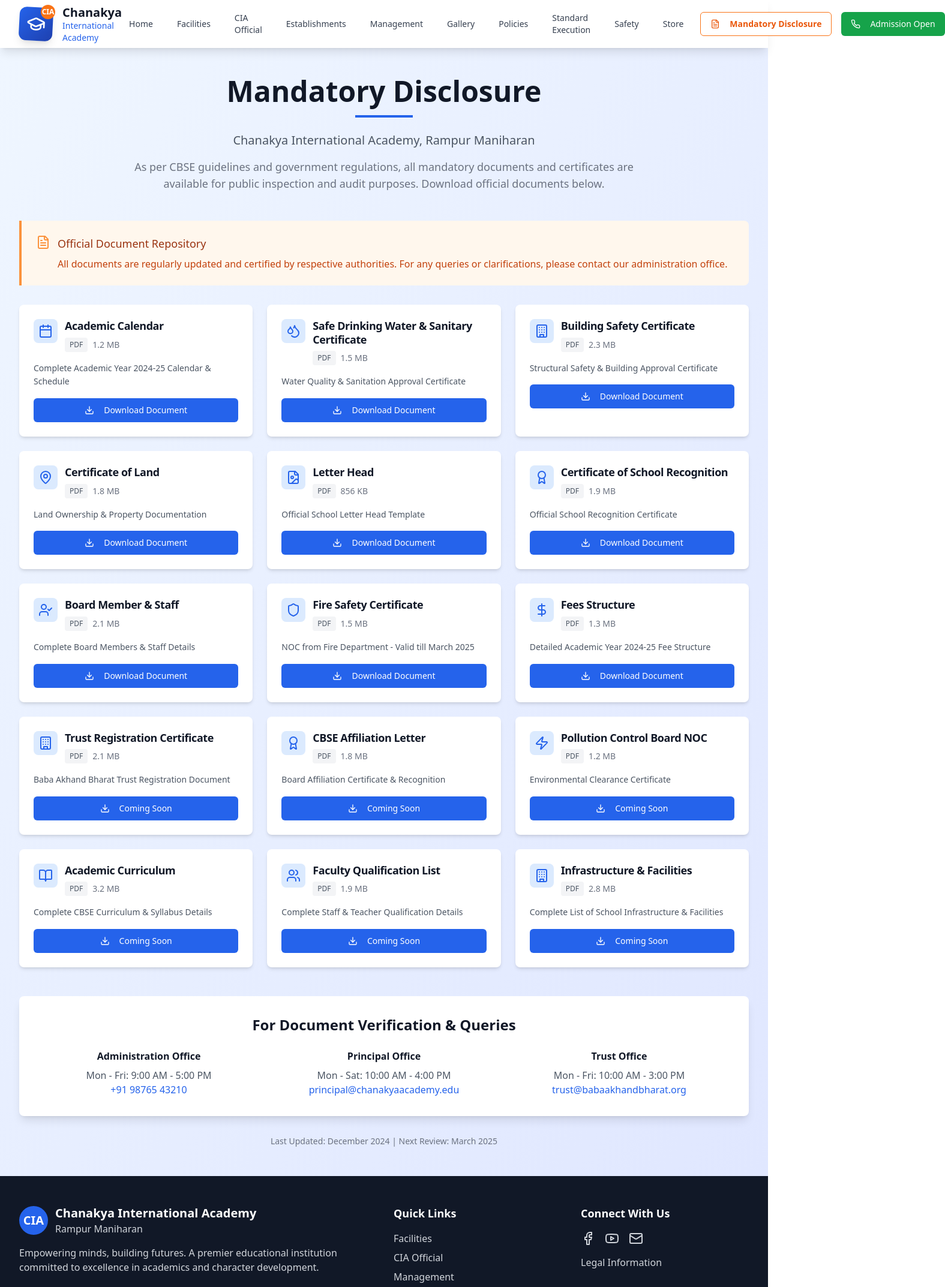
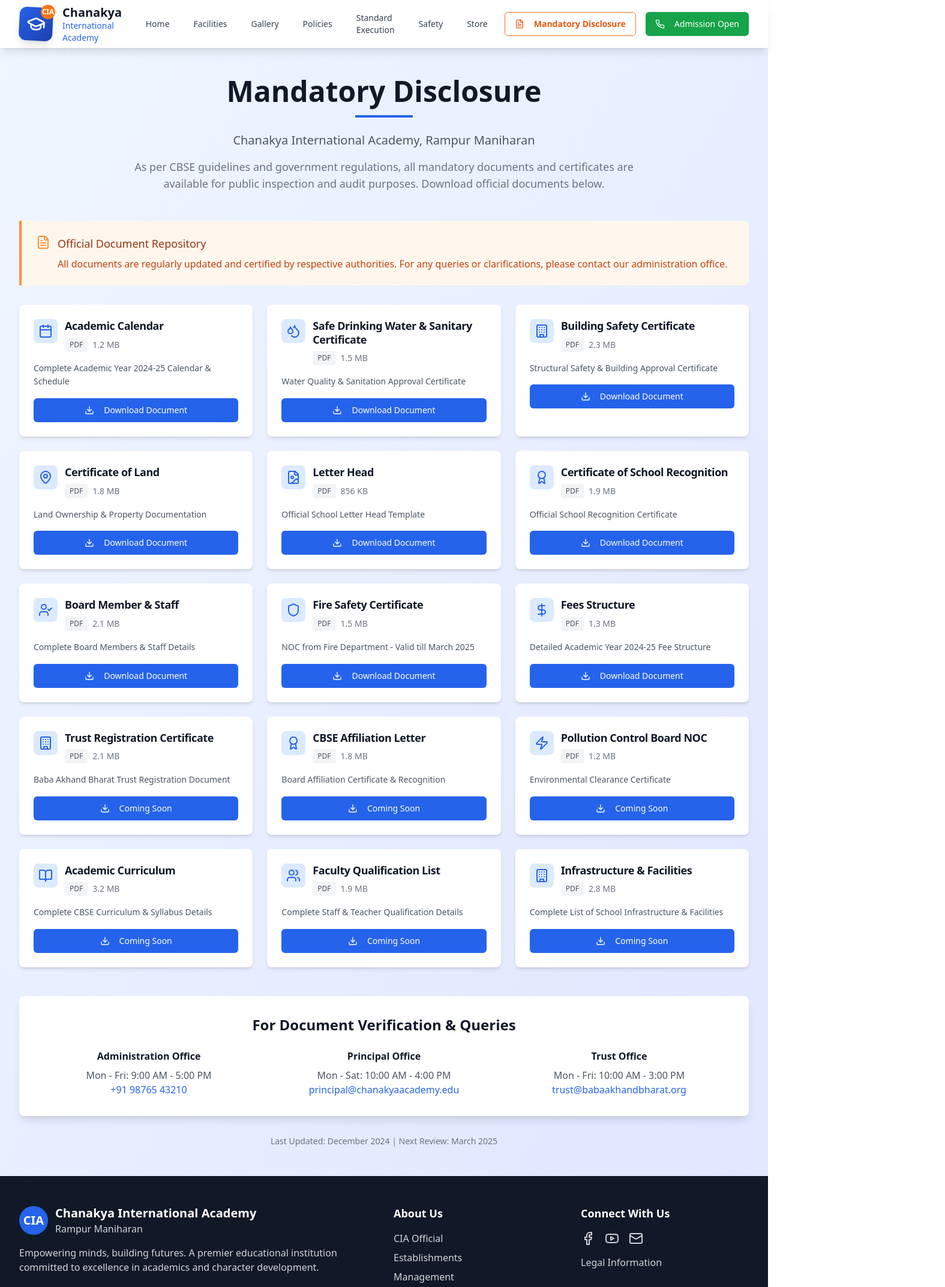
Before and after one commit to Lakshh-187/chankya-academy-rampur-maniharan, a React (Vite) app: page /mandatory-disclosure in a window 1280 px wide. Shown: the top 2146 px of the page at 60% size, 1575 px wide, since content can reach past the window. Built offline with nearby package versions, Linux system fonts and the light colour scheme.

Commit message:
Refactor: Move navbar links to footer

```diff
--- a/src/components/Footer.tsx
+++ b/src/components/Footer.tsx
@@ -38,11 +38,12 @@ export const Footer = () => {
           </div>
 
           <div>
-            <h4 className="text-lg font-semibold mb-4">Quick Links</h4>
+            <h4 className="text-lg font-semibold mb-4">About Us</h4>
             <ul className="space-y-2">
+              <li><Link to="/cia-official" className="text-gray-300 hover:text-white transition-colors text-sm lg:text-base">CIA Official</Link></li>
+              <li><Link to="/establishments" className="text-gray-300 hover:text-white transition-colors text-sm lg:text-base">Establishments</Link></li>
+              <li><Link to="/management" className="text-gray-300 hover:text-white transition-colors text-sm lg:text-base">Management</Link></li>
               <li><Link to="/facilities" className="text-gray-300 hover:text-white transition-colors text-sm lg:text-base">Facilities</Link></li>
-              <li><Link to="/cia-official" className="text-gray-300 hover:text-white transition-colors text-sm lg:text-base">CIA Official</Link></li>
-              <li><Link to="/management" className="text-gray-300 hover:text-white transition-colors text-sm lg:text-base">Management</Link></li>
               <li><Link to="/gallery" className="text-gray-300 hover:text-white transition-colors text-sm lg:text-base">Gallery</Link></li>
               <li><Link to="/mandatory-disclosure" className="text-gray-300 hover:text-white transition-colors text-sm lg:text-base">Mandatory Disclosure</Link></li>
             </ul>
--- a/src/components/Navbar.tsx
+++ b/src/components/Navbar.tsx
@@ -11,9 +11,6 @@ export const Navbar = () => {
   const navigation = [
     { name: "Home", href: "/" },
     { name: "Facilities", href: "/facilities" },
-    { name: "CIA Official", href: "/cia-official" },
-    { name: "Establishments", href: "/establishments" },
-    { name: "Management", href: "/management" },
     { name: "Gallery", href: "/gallery" },
     { name: "Policies", href: "/policies" },
     { name: "Standard Execution", href: "/standard-execution" },
@@ -90,7 +87,7 @@ export const Navbar = () => {
         </div>
 
         {isOpen && (
-          <div className="lg:hidden">
+          <div className="lg:hidden transition-all duration-200">
             <div className="px-2 pt-2 pb-3 space-y-1 bg-white border-t">
               {navigation.map((item) => (
                 <Link
```
